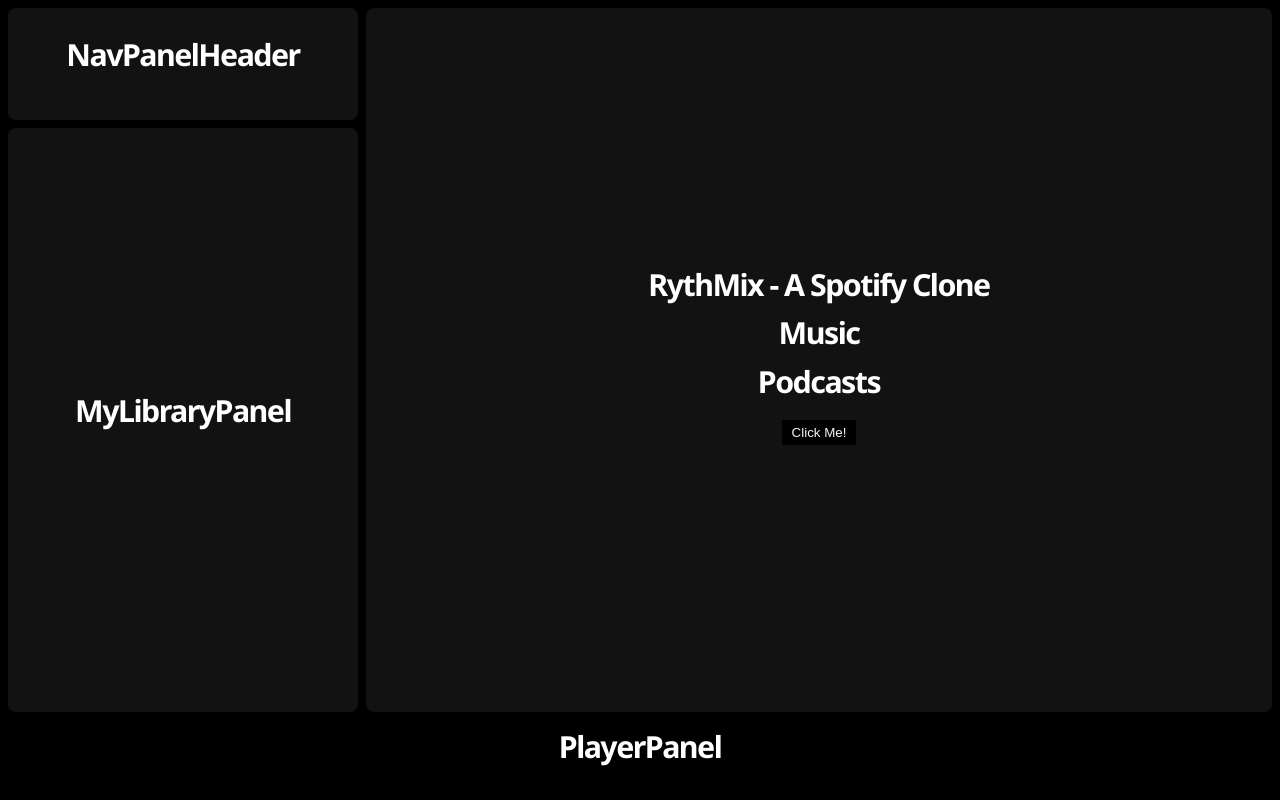
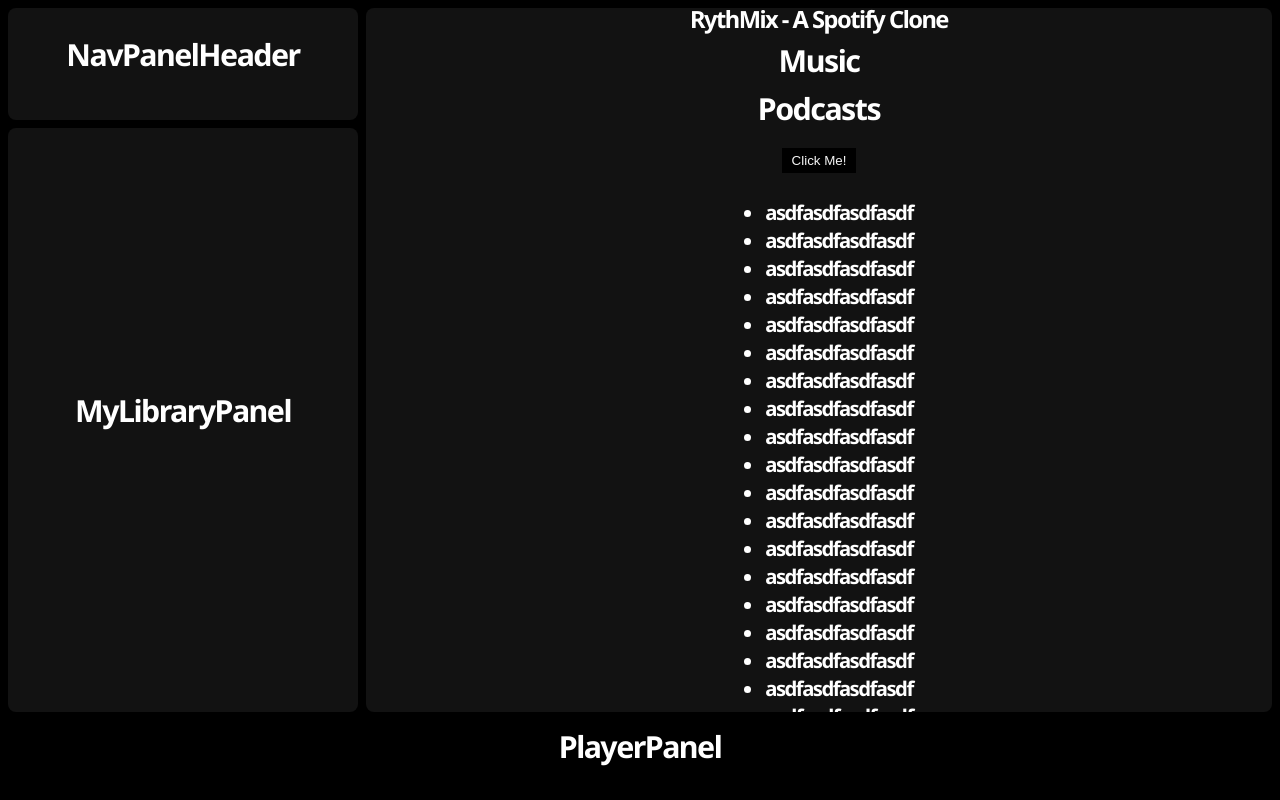
Before and after one commit to 0rokuSaki/rythmix, a React (Vite) app: page /#/ in a window 1280 px wide. Built offline with nearby package versions, Linux system fonts and the light colour scheme.

Commit message:
feature: Added scrolling in main view

```diff
--- a/src/App.jsx
+++ b/src/App.jsx
@@ -19,14 +19,18 @@ export function App() {
   return (
     <Provider store={store}>
       <Router>
-        <main className="main-container p-8">
+        <section className="main-app">
           <NavPanel />
-          <Routes>
-            <Route exact={true} element={<HomePage />} path="/" />
-            <Route exact={true} element={<StationDetails />} path="/station/:stationId" />
-          </Routes>
+          <main className="main-view overflow-hidden radiused">
+            <div className="scrollable-y">
+              <Routes>
+                <Route exact={true} element={<HomePage />} path="/" />
+                <Route exact={true} element={<StationDetails />} path="/station/:stationId" />
+              </Routes>
+            </div>
+          </main>
           <PlayerPanel />
-        </main>
+        </section>
       </Router>
     </Provider>
   );
--- a/src/assets/styles/basics/_helpers.scss
+++ b/src/assets/styles/basics/_helpers.scss
@@ -93,3 +93,48 @@
 .p-16 {
   padding: 16px;
 }
+
+// Background
+.bg-transparent {
+  background-color: transparent;
+}
+
+.bg-inherit {
+  background-color: inherit;
+}
+
+// Border radius
+.radiused {
+  border-radius: $container-border-radius;
+}
+
+// Overflow
+.overflow-hidden {
+  overflow: hidden;
+}
+
+// Scroll
+.scrollable-y {
+  overflow-y: auto;
+  height: 100%;
+
+  &::-webkit-scrollbar {
+    width: $scrollbar-width;
+  }
+
+  &::-webkit-scrollbar-track {
+    background-color: $bg-clr-secondary;
+  }
+
+  &::-webkit-scrollbar-thumb {
+    background: $scrollbar-thumb-clr;
+  }
+
+  &::-webkit-scrollbar-thumb:hover {
+    background: $scrollbar-hover-clr;
+  }
+
+  &::-webkit-scrollbar-thumb:active {
+    background: $scrollbar-drag-clr;
+  }
+}
--- a/src/assets/styles/basics/_layout.scss
+++ b/src/assets/styles/basics/_layout.scss
@@ -1,8 +1,15 @@
-.main-container {
+.main-app {
   display: grid;
   gap: $grid-gap;
   height: 100dvh;
   max-height: 100dvh;
+  padding: 8px;
+
+  .main-view {
+    background-color: $bg-clr-secondary;
+    height: 100%;
+    max-height: 100%;
+  }
 
   @include for-narrow-layout {
     grid-template-rows:
--- a/src/assets/styles/main.scss
+++ b/src/assets/styles/main.scss
@@ -11,7 +11,6 @@
 @import "basics/links";
 @import "basics/forms";
 
-
 // Views
 @import "views/HomePage";
 
--- a/src/assets/styles/setup/_variables.scss
+++ b/src/assets/styles/setup/_variables.scss
@@ -7,6 +7,13 @@ $bg-clr-secondary: #121212;
 $elem-clr-primary: #fff;
 $elem-clr-secondary: #a7a7a7;
 $elem-clr-accent: #1fdf64;
+
+// Scrollbar
+$scrollbar-bg-clr: $bg-clr-secondary;
+$scrollbar-thumb-clr: #595959;
+$scrollbar-hover-clr: #888888;
+$scrollbar-drag-clr: #b7b7b7;
+$scrollbar-width: 12px;
 
 // Border radius
 $container-border-radius: 8px;
--- a/src/assets/styles/views/HomePage.scss
+++ b/src/assets/styles/views/HomePage.scss
@@ -1,6 +1,4 @@
 .home-page {
-  background-color: $bg-clr-secondary;
-
   @include for-narrow-layout {
     grid-column: 1;
   }
--- a/src/pages/HomePage.jsx
+++ b/src/pages/HomePage.jsx
@@ -2,11 +2,41 @@ import React from "react";
 
 export function HomePage() {
   return (
-    <section className="home-page font-bold flex column align-center justify-center">
+    <section className="home-page font-bold flex column align-center justify-center radiused">
       <h1>RythMix - A Spotify Clone</h1>
       <h2>Music</h2>
       <h2>Podcasts</h2>
       <button>Click Me!</button>
+      <ul>
+              <li>asdfasdfasdfasdf</li>
+              <li>asdfasdfasdfasdf</li>
+              <li>asdfasdfasdfasdf</li>
+              <li>asdfasdfasdfasdf</li>
+              <li>asdfasdfasdfasdf</li>
+              <li>asdfasdfasdfasdf</li>
+              <li>asdfasdfasdfasdf</li>
+              <li>asdfasdfasdfasdf</li>
+              <li>asdfasdfasdfasdf</li>
+              <li>asdfasdfasdfasdf</li>
+              <li>asdfasdfasdfasdf</li>
+              <li>asdfasdfasdfasdf</li>
+              <li>asdfasdfasdfasdf</li>
+              <li>asdfasdfasdfasdf</li>
+              <li>asdfasdfasdfasdf</li>
+              <li>asdfasdfasdfasdf</li>
+              <li>asdfasdfasdfasdf</li>
+              <li>asdfasdfasdfasdf</li>
+              <li>asdfasdfasdfasdf</li>
+              <li>asdfasdfasdfasdf</li>
+              <li>asdfasdfasdfasdf</li>
+              <li>asdfasdfasdfasdf</li>
+              <li>asdfasdfasdfasdf</li>
+              <li>asdfasdfasdfasdf</li>
+              <li>asdfasdfasdfasdf</li>
+              <li>asdfasdfasdfasdf</li>
+              <li>asdfasdfasdfasdf</li>
+              <li>asdfasdfasdfasdf</li>
+            </ul>
     </section>
   );
 }
```
